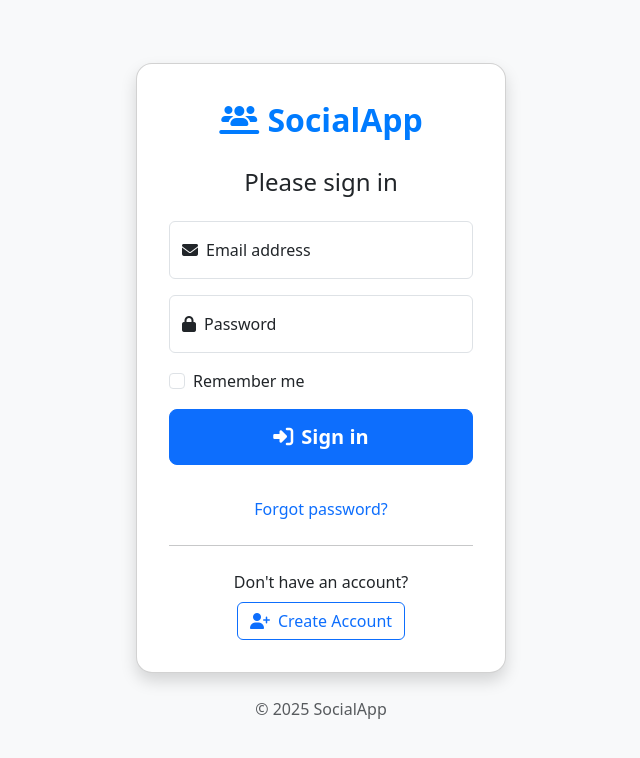
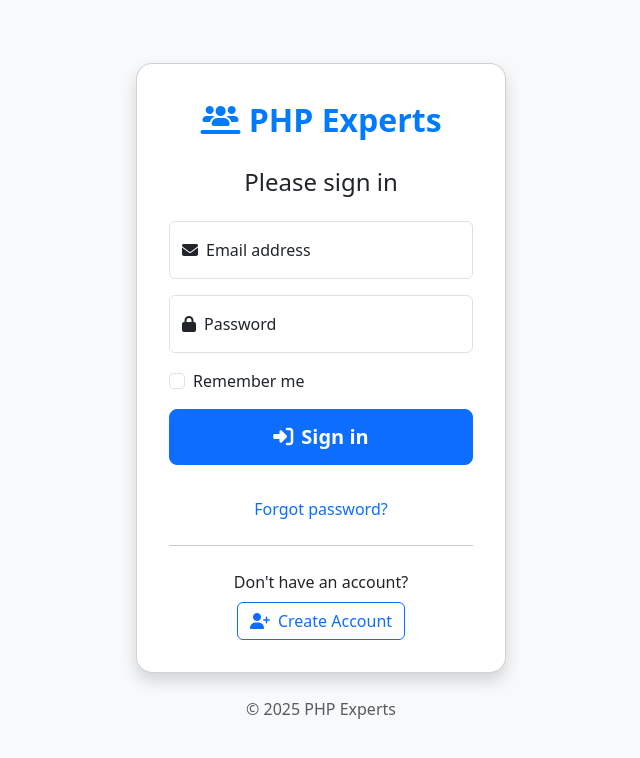
Before and after one commit to Annoyed115/social_media, a PHP site: page /login.php in a window 1280 px wide. Shown: the top 758 px of the page, without its empty margins (319-959 px from the left). Run offline with PHP 8.4, Linux system fonts and the light colour scheme.

Commit message:
Small Changes

```diff
--- a/home.php
+++ b/home.php
@@ -54,7 +54,7 @@ $currentUser = $stmt->fetch(PDO::FETCH_ASSOC);
 <head>
     <meta charset="UTF-8">
     <meta name="viewport" content="width=device-width, initial-scale=1.0">
-    <title>Home - Social Media</title>
+    <title>Home</title>
     <link href="https://cdn.jsdelivr.net/npm/bootstrap@5.3.0/dist/css/bootstrap.min.css" rel="stylesheet">
     <link rel="stylesheet" href="https://cdnjs.cloudflare.com/ajax/libs/font-awesome/6.4.0/css/all.min.css">
     <style>
@@ -102,7 +102,7 @@ $currentUser = $stmt->fetch(PDO::FETCH_ASSOC);
     <!-- Update the navigation bar in home.php -->
 <nav class="navbar navbar-expand-lg navbar-dark bg-primary mb-4">
     <div class="container">
-        <a class="navbar-brand" href="home.php">SocialApp</a>
+        <a class="navbar-brand" href="home.php">PHP Experts</a>
         <button class="navbar-toggler" type="button" data-bs-toggle="collapse" data-bs-target="#navbarNav">
             <span class="navbar-toggler-icon"></span>
         </button>
--- a/login.php
+++ b/login.php
@@ -40,7 +40,7 @@ if ($_SERVER['REQUEST_METHOD'] === 'POST') {
 <head>
     <meta charset="UTF-8">
     <meta name="viewport" content="width=device-width, initial-scale=1.0">
-    <title>Login - Social Media</title>
+    <title>Sign In</title>
     <link href="https://cdn.jsdelivr.net/npm/bootstrap@5.3.0/dist/css/bootstrap.min.css" rel="stylesheet">
     <link rel="stylesheet" href="https://cdnjs.cloudflare.com/ajax/libs/font-awesome/6.4.0/css/all.min.css">
     <style>
@@ -93,7 +93,7 @@ if ($_SERVER['REQUEST_METHOD'] === 'POST') {
             <div class="card-body">
                 <div class="logo">
                     <i class="fas fa-users-line"></i>
-                    <span class="fw-bold">SocialApp</span>
+                    <span class="fw-bold">PHP Experts</span>
                 </div>
 
                 <h1 class="h4 mb-4 fw-normal">Please sign in</h1>
@@ -151,7 +151,7 @@ if ($_SERVER['REQUEST_METHOD'] === 'POST') {
             </div>
         </div>
 
-        <p class="mt-4 text-muted">&copy; 2025 SocialApp</p>
+        <p class="mt-4 text-muted">&copy; 2025 PHP Experts</p>
     </main>
 
     <script src="https://cdn.jsdelivr.net/npm/bootstrap@5.3.0/dist/js/bootstrap.bundle.min.js"></script>
--- a/profile.php
+++ b/profile.php
@@ -134,7 +134,7 @@ function timeAgo($datetime) {
 <head>
     <meta charset="UTF-8">
     <meta name="viewport" content="width=device-width, initial-scale=1.0">
-    <title>My Profile - SocialApp</title>
+    <title>My Profile</title>
     <link href="https://cdn.jsdelivr.net/npm/bootstrap@5.3.0/dist/css/bootstrap.min.css" rel="stylesheet">
     <link rel="stylesheet" href="https://cdnjs.cloudflare.com/ajax/libs/font-awesome/6.4.0/css/all.min.css">
     <style>
@@ -179,7 +179,7 @@ function timeAgo($datetime) {
     <!-- Navigation bar -->
     <nav class="navbar navbar-expand-lg navbar-dark bg-primary mb-4">
         <div class="container">
-            <a class="navbar-brand" href="home.php">SocialApp</a>
+            <a class="navbar-brand" href="home.php">PHP Experts</a>
             <button class="navbar-toggler" type="button" data-bs-toggle="collapse" data-bs-target="#navbarNav">
                 <span class="navbar-toggler-icon"></span>
             </button>
```
